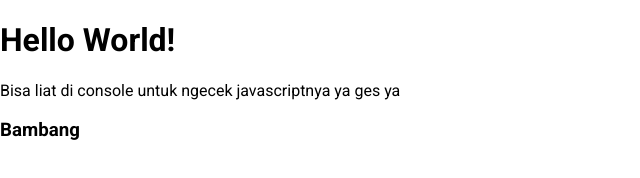
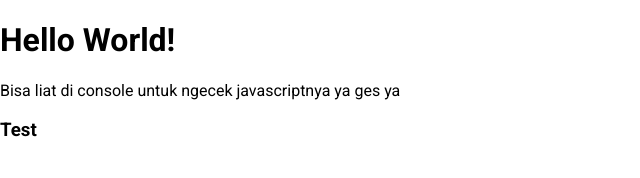
Before and after one commit to Kelas-C-UMNJaya/PTI-Group9, a plain HTML site: page index.html in a window 1280 px wide. Shown: the full height of the page, 0-640 px from the left. Drawn offline with Linux system fonts and the light colour scheme.

Commit message:
Update index.html

```diff
--- a/index.html
+++ b/index.html
@@ -10,6 +10,6 @@
   <body>
     <h1>Hello World!</h1>
     <p>Bisa liat di console untuk ngecek javascriptnya ya ges ya</p>
-    <h3>Bambang</h3>
+    <h3>Test</h3>
   </body>
 </html>
```
